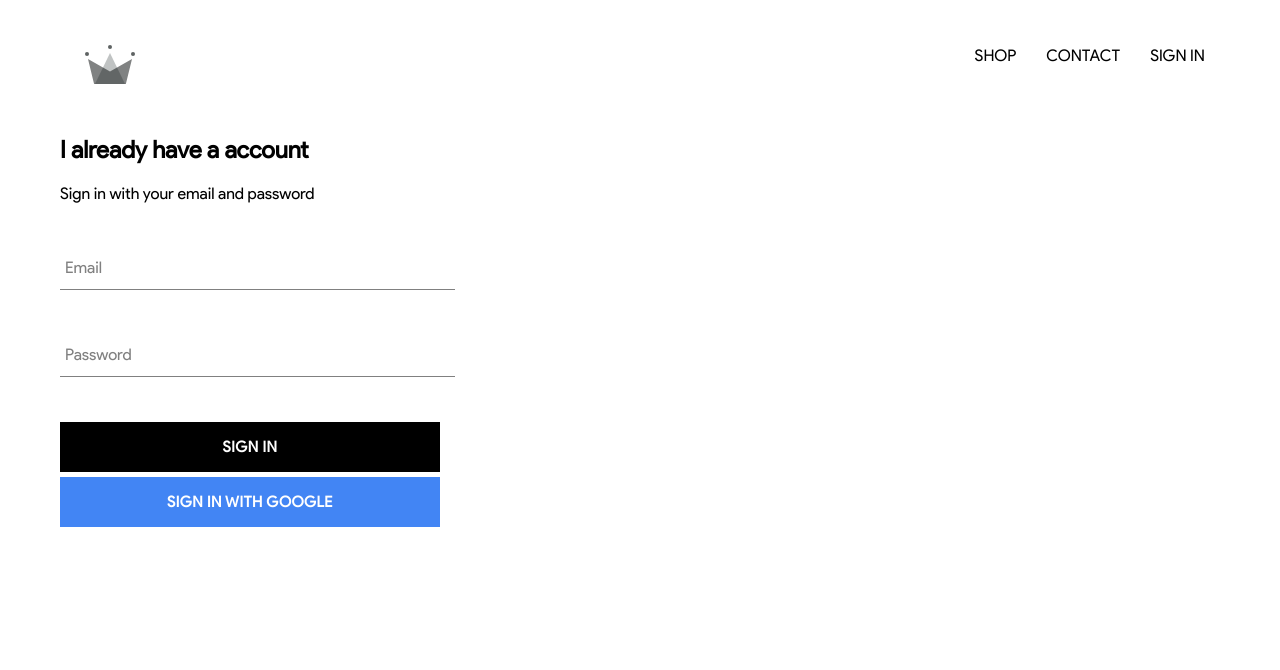
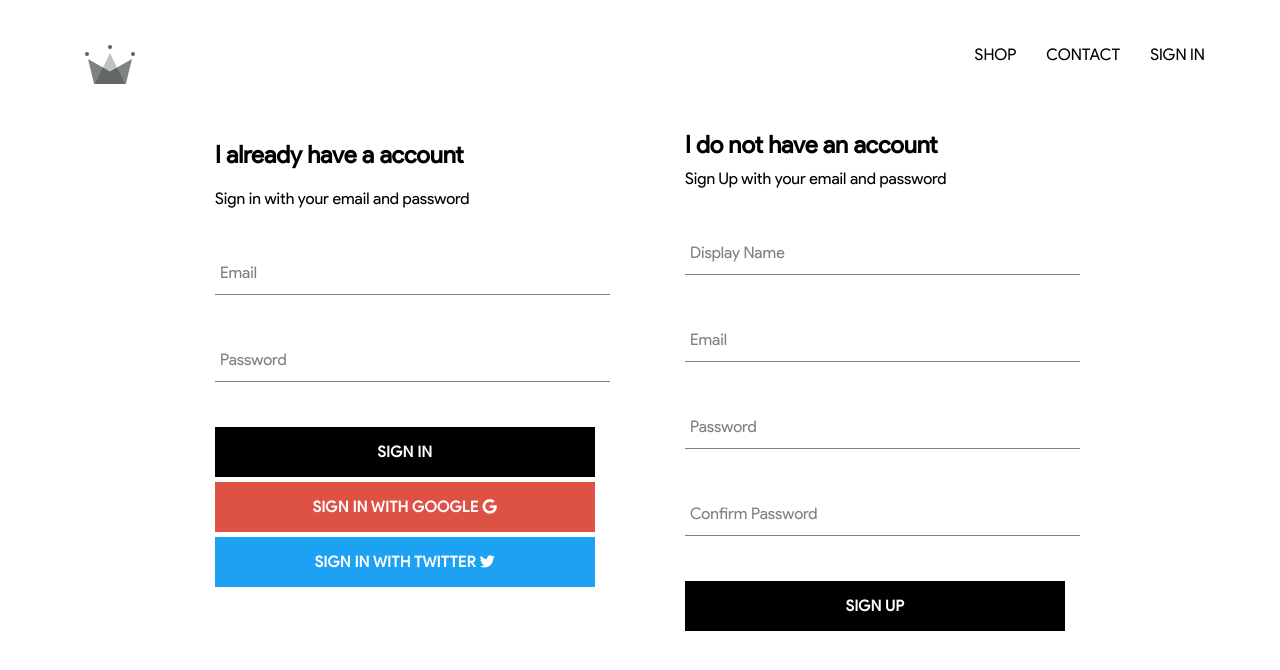
Before and after one commit to doomdev69/clothing-app, a React (Create React App) app: page /signin in a window 1280 px wide. Shown: the top 670 px of the page. Built offline with nearby package versions, Linux system fonts and the light colour scheme; no server answers.

Commit message:
implement firebase utils, include ability to store and authenticate users, include sign-up feature

```diff
--- a/public/index.html
+++ b/public/index.html
@@ -15,6 +15,8 @@
       user's mobile device or desktop. See https://developers.google.com/web/fundamentals/web-app-manifest/
     -->
     <link rel="manifest" href="%PUBLIC_URL%/manifest.json" />
+    <script src="https://use.fontawesome.com/f39bc008a4.js"></script>
+
 
     <!--
       Notice the use of %PUBLIC_URL% in the tags above.
--- a/src/App.js
+++ b/src/App.js
@@ -4,7 +4,7 @@ import HomePage from './pages/homepage/homepage.component';
 import ShopPage from './pages/shoppage/shoppage.component';
 import Header  from './components/header/header.component';
 import SignInUpPage from './pages/sign-in-up/sign-in-up.component';
-import { auth } from './firebase/firebase.utils';
+import { auth, createUserProfileDocument } from './firebase/firebase.utils';
 import './App.css';
 
 class App extends React.Component {
@@ -18,9 +18,21 @@ class App extends React.Component {
   unsubscribeFromAuth = null;
 
   componentDidMount() {
-    this.unsubscribeFromAuth = auth.onAuthStateChanged(user => {
-      this.setState({ currentUser: user });
-      console.log(user);
+    this.unsubscribeFromAuth = auth.onAuthStateChanged(async userAuth => {
+      if(userAuth){
+        const userRef = await createUserProfileDocument(userAuth);
+        userRef.onSnapshot(snapShot => {
+          this.setState({
+            currentUser: {
+              id: snapShot.id,
+              ...snapShot.data()
+            }
+          });
+          console.log(this.state);
+        });
+      }else{
+        this.setState({ currentUser: userAuth });
+      }
     });
   }
 
--- a/src/components/custom-button/custom-button.component.js
+++ b/src/components/custom-button/custom-button.component.js
@@ -1,10 +1,9 @@
 import React from 'react';
 import './custom-button.styles.scss';
 
-const CustomButton = ({children, isGoogleSignIn, ...otherProps}) => {
-    console.log(isGoogleSignIn);
+const CustomButton = ({children, isGoogleSignIn, isTwitterSignIn, ...otherProps}) => {
     return (
-        <button className={`${isGoogleSignIn ? 'google-sign-in' : ''} custom-button`} {...otherProps}>
+        <button className={`${isGoogleSignIn ? 'google-sign-in' : ''} ${isTwitterSignIn ? 'twitter-sign-in' : ''} custom-button`} {...otherProps}>
             {children}
         </button>
     )
--- a/src/components/custom-button/custom-button.styles.scss
+++ b/src/components/custom-button/custom-button.styles.scss
@@ -1,6 +1,6 @@
 .custom-button {
     min-width: 165px;
-    width: auto;
+    width: 100%;
     height: 50px;
     letter-spacing: 0.5px;
     line-height: 50px;
@@ -21,12 +21,22 @@
     }
 
     &.google-sign-in{
-        background-color: #4285f4;
+        background-color: #de5246;
         color: white;
         &:hover{
             background-color: white;
-            border: 1px solid #4285f4;
-            color: #4285f4;
+            border: 1px solid #de5246;
+            color: #de5246;
+        }
+    }
+
+    &.twitter-sign-in{
+        background-color: rgb(29, 161, 243);
+        color: white;
+        &:hover{
+            background-color: white;
+            border: 1px solid rgb(29, 161, 243);
+            color: rgb(29, 161, 243);
         }
     }
   }
--- a/src/components/header/header.styles.scss
+++ b/src/components/header/header.styles.scss
@@ -21,6 +21,17 @@
       .option {
         padding: 10px 15px;
         cursor: pointer;
+        &::after{
+          content: '';
+          display: block;
+          width: 0;
+          height: 2px;
+          background: #000;
+          transition: width .3s;
+        }
+        &:hover::after{
+          width: 100%;
+        }
+        }
       }
-    }
   }
--- a/src/components/sign-in/sign-in.component.js
+++ b/src/components/sign-in/sign-in.component.js
@@ -1,7 +1,7 @@
 import React, { Component } from 'react';
 import FormInput from '../form-input/form-input.component';
 import CustomButton from '../custom-button/custom-button.component';
-import { signInWithGoogle } from '../../firebase/firebase.utils';
+import { signInWithGoogle, signInWithTwitter } from '../../firebase/firebase.utils';
 import './sign-in.styles.scss';
 
 
@@ -50,7 +50,8 @@ class SignIn extends Component {
                     />
                     <div className='buttons'>
                         <CustomButton type='submit' isGoogleSignIn={false}>Sign In</CustomButton>
-                        <CustomButton style={{marginTop: '5px'}} onClick={signInWithGoogle} isGoogleSignIn={true}>Sign In With Google</CustomButton>
+                        <CustomButton style={{marginTop: '5px'}} onClick={signInWithGoogle} isGoogleSignIn={true}>Sign In With Google <i class="fa fa-google" aria-hidden="true"></i></CustomButton>
+                        <CustomButton style={{marginTop: '5px'}} onClick={signInWithTwitter} isTwitterSignIn={true}>Sign In With Twitter <i class="fa fa-twitter" aria-hidden="true"></i></CustomButton>
                     </div>
 
                 </form>
--- /dev/null
+++ b/src/components/sign-up/sign-up.component.js
@@ -0,0 +1,104 @@
+import React, { Component } from 'react';
+
+import FormInput from '../form-input/form-input.component';
+import CustomButton from '../custom-button/custom-button.component';
+
+import { auth, createUserProfileDocument } from '../../firebase/firebase.utils';
+
+import './sign-up.styles.scss';
+
+
+class SignUp extends Component {
+    constructor(props){
+        super(props);
+        this.state = {
+            displayName: '',
+            email: '',
+            password: '',
+            confirmPassword: ''
+        }
+    }
+
+    handleSubmit = async event => {
+        event.preventDefault();
+
+        const { displayName, email, password, confirmPassword } = this.state;
+        if(password !== confirmPassword){
+            alert('passwords dont match');
+            return;
+        }
+
+        try{
+            const { user } = await auth.createUserWithEmailAndPassword(email, password);
+            await createUserProfileDocument(user, { displayName });
+            this.setState({
+                displayName: '',
+                email: '',
+                password: '',
+                confirmPassword: ''
+            });
+        }catch(error){
+            console.log(error);
+        }
+    }
+
+    handleChange = event => {
+        const { name, value } = event.target;
+        this.setState({
+            [name]: value
+        });
+    }
+    render() {
+        const { displayName, email, password, confirmPassword } = this.state;
+        return (
+            <div className='sign-up'>
+                <h2 className='title'>
+                    I do not have an account
+                </h2>
+                <span>
+                    Sign Up with your email and password
+                </span>
+
+                <form onSubmit={this.handleSubmit}>
+                    <FormInput
+                        type='text'
+                        name='displayName'
+                        value={displayName}
+                        onChange={this.handleChange}
+                        label='Display Name'
+                        required
+                    />
+                    <FormInput
+                        type='email'
+                        name='email'
+                        value={email}
+                        onChange={this.handleChange}
+                        label='Email'
+                        required
+                    />
+                    <FormInput
+                        type='password'
+                        name='password'
+                        value={password}
+                        onChange={this.handleChange}
+                        label='Password'
+                        required
+                    />
+                    <FormInput
+                        type='password'
+                        name='confirmPassword'
+                        value={confirmPassword}
+                        onChange={this.handleChange}
+                        label='Confirm Password'
+                        required
+                    />
+                    <div className='buttons'>
+                        <CustomButton type='submit'>SIGN UP</CustomButton>
+                    </div>
+                </form>
+            </div>
+        );
+    }
+}
+
+export default SignUp;
--- /dev/null
+++ b/src/components/sign-up/sign-up.styles.scss
@@ -0,0 +1,15 @@
+.sign-up {
+  width: 380px;
+  display: flex;
+  flex-direction: column;
+
+    .title {
+      margin: 10px 0;
+    }
+
+    .buttons {
+      display: flex;
+      flex-direction: column;
+      justify-content: flex-start;
+    }
+  }
--- a/src/firebase/firebase.utils.js
+++ b/src/firebase/firebase.utils.js
@@ -11,7 +11,32 @@ const config = {
     messagingSenderId: "749364412073",
     appId: "1:749364412073:web:61b73b26896391e2aff3b8",
     measurementId: "G-WSPBFLFVS9"
-  }
+  };
+
+  export const createUserProfileDocument = async (userAuth,  additionalData) => {
+    if(!userAuth) return;
+
+    const userRef = firestore.doc(`users/${userAuth.uid}`);
+    const snapShot = await userRef.get();
+
+    if(!snapShot.exists){
+      const { displayName, email } = userAuth;
+      const createdAt = new Date();
+
+      try{
+        await userRef.set({
+          displayName,
+          email,
+          createdAt,
+          ...additionalData
+        })
+      }catch(error){
+        console.log('error creating user', error.message);
+      }
+    }
+
+    return userRef;
+}
 
   firebase.initializeApp(config);
 
@@ -22,4 +47,9 @@ const config = {
   provider.setCustomParameters({ prompt: 'select_account' });
   export const signInWithGoogle = () => auth.signInWithPopup(provider);
 
+  const providerTwitter = new firebase.auth.TwitterAuthProvider();
+  providerTwitter.setCustomParameters({ prompt: 'select_account' });
+  export const signInWithTwitter = () => auth.signInWithPopup(providerTwitter);
+
+
   export default firebase;
--- a/src/pages/sign-in-up/sign-in-up.component.js
+++ b/src/pages/sign-in-up/sign-in-up.component.js
@@ -1,5 +1,7 @@
 import React from 'react';
 import SignIn from '../../components/sign-in/sign-in.component'
+import SignUp from '../../components/sign-up/sign-up.component';
+
 import './sign-in-up.styles.scss';
 
 
@@ -7,6 +9,7 @@ const SignInUpPage = () => {
     return (
         <div className='sign-in-and-sign-up'>
             <SignIn />
+            <SignUp />
         </div>
     )
 }
--- a/src/pages/sign-in-up/sign-in-up.styles.scss
+++ b/src/pages/sign-in-up/sign-in-up.styles.scss
@@ -0,0 +1,6 @@
+.sign-in-and-sign-up {
+    width: 850px;
+    display: flex;
+    justify-content: space-between;
+    margin: 30px auto;
+  }
```
